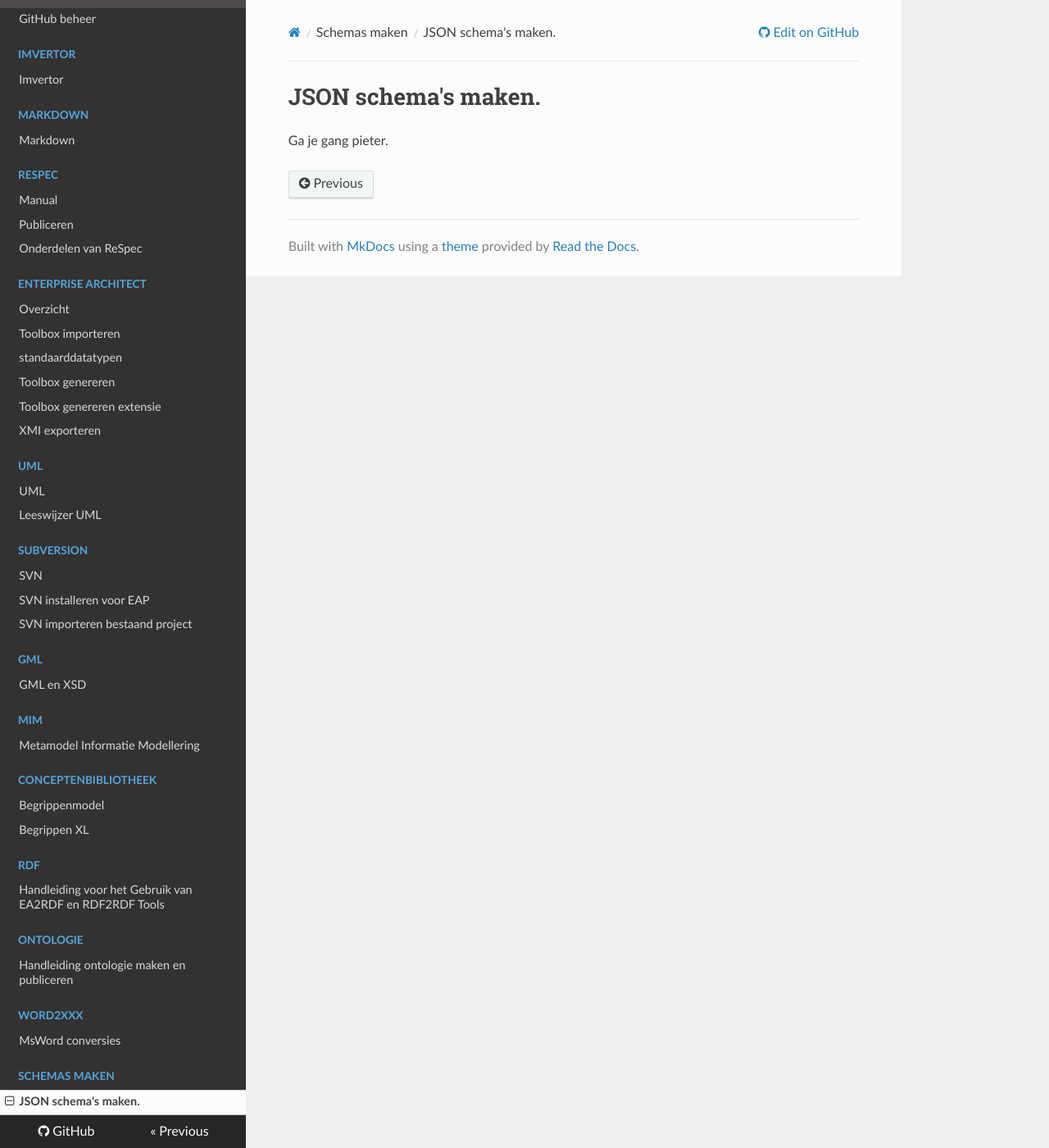
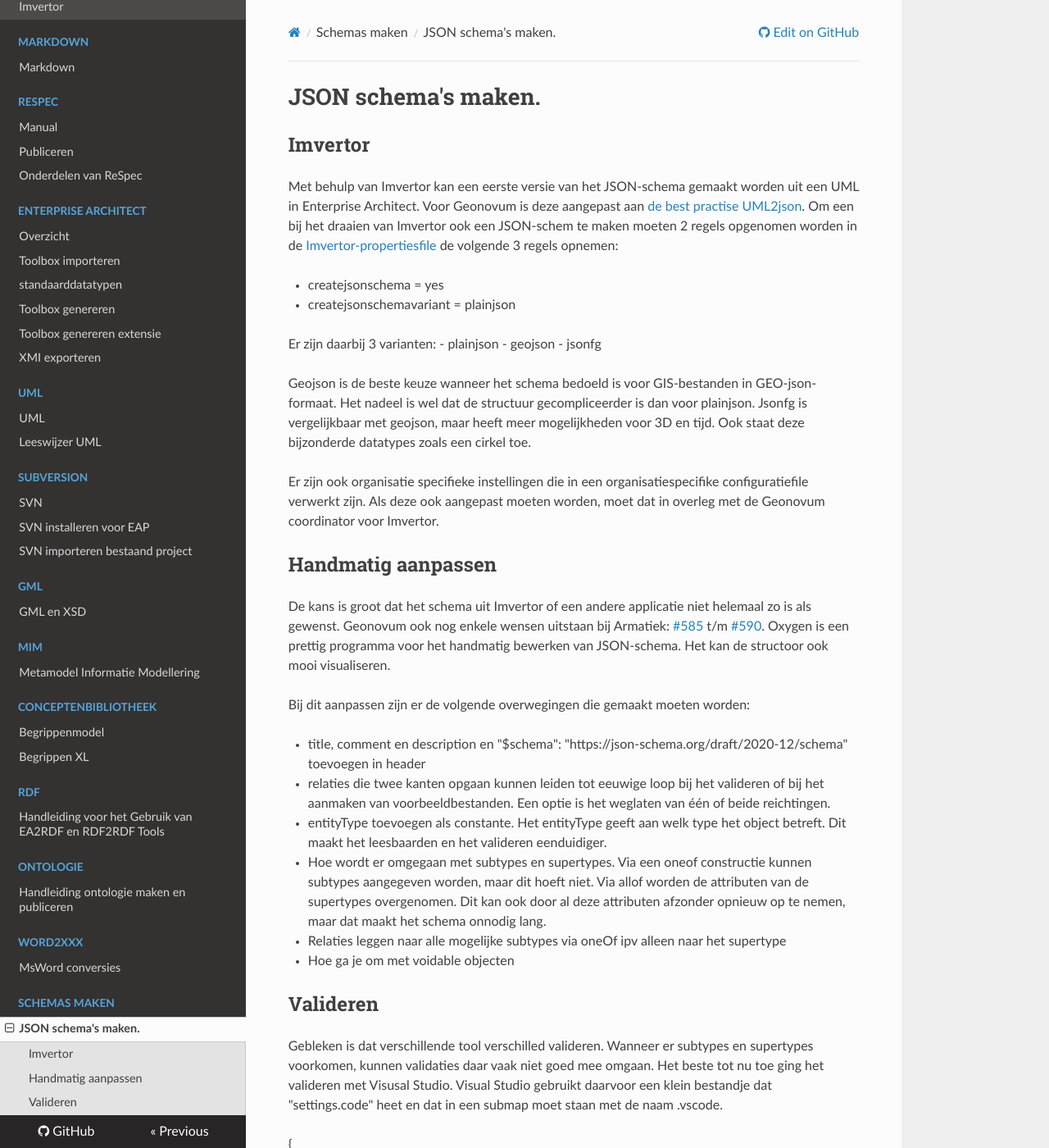
Before and after one commit to Geonovum/handleiding-tooling, an MkDocs documentation site: the page built from docs/schemas/JSON.md, in a window 1280 px wide and 1400 px high. Shown: the whole window at 82% size. Built offline with MkDocs 1.6.1, drawn with Linux system fonts in a browser that asks for light colours; nearby versions of some CDN libraries; some of the changed text lies outside the part shown.

Commit message:
Update JSON.md

```diff
--- a/docs/schemas/JSON.md
+++ b/docs/schemas/JSON.md
@@ -1,3 +1,60 @@
 # JSON schema's maken.
 
-Ga je gang pieter.
+## Imvertor
+
+Met behulp van Imvertor kan een eerste versie van het JSON-schema gemaakt worden uit een UML in Enterprise Architect.
+Voor Geonovum is deze aangepast aan [de best practise UML2json](https://docs.ogc.org/bp/24-017r1.html).
+Om een bij het draaien van Imvertor ook een JSON-schem te maken moeten 2 regels opgenomen worden in de [Imvertor-propertiesfile](https://armatiek.nl/doc/imvertor/imvertor-properties/1.0/) de volgende 3 regels opnemen:
+
+- createjsonschema = yes
+- createjsonschemavariant = plainjson
+
+Er zijn daarbij 3 varianten:
+- plainjson
+- geojson
+- jsonfg
+
+Geojson is de beste keuze wanneer het schema bedoeld is voor GIS-bestanden in GEO-json-formaat. Het nadeel is wel dat de structuur gecompliceerder is dan voor plainjson.
+Jsonfg is vergelijkbaar met geojson, maar heeft meer mogelijkheden voor 3D en tijd. Ook staat deze bijzonderde datatypes zoals een cirkel toe.
+
+Er zijn ook organisatie specifieke instellingen die in een organisatiespecifike configuratiefile verwerkt zijn.
+Als deze ook aangepast moeten worden, moet dat in overleg met de Geonovum coordinator voor Imvertor.
+
+## Handmatig aanpassen
+
+De kans is groot dat het schema uit Imvertor of een andere applicatie niet helemaal zo is als gewenst.
+Geonovum ook nog enkele wensen uitstaan bij Armatiek: [#585](https://github.com/Imvertor/Imvertor-Maven/issues/585) t/m [#590](https://github.com/Imvertor/Imvertor-Maven/issues/590).
+Oxygen is een prettig programma voor het handmatig bewerken van JSON-schema. Het kan de structoor ook mooi visualiseren.
+
+Bij dit aanpassen zijn er de volgende overwegingen die gemaakt moeten worden:
+
+- title, comment en description en "$schema": "https://json-schema.org/draft/2020-12/schema" toevoegen in header
+- relaties die twee kanten opgaan kunnen leiden tot eeuwige loop bij het valideren of bij het aanmaken van voorbeeldbestanden. Een optie is het weglaten van één of beide reichtingen.
+- entityType toevoegen als constante. Het entityType geeft aan welk type het object betreft. Dit maakt het leesbaarden en het valideren eenduidiger.
+- Hoe wordt er omgegaan met subtypes en supertypes. Via een oneof constructie kunnen subtypes aangegeven worden, maar dit hoeft niet. Via allof worden de attributen van de supertypes overgenomen. Dit kan ook door al deze attributen afzonder opnieuw op te nemen, maar dat maakt het schema onnodig lang.
+- Relaties leggen naar alle mogelijke subtypes via oneOf ipv alleen naar het supertype
+- Hoe ga je om met voidable objecten
+
+## Valideren
+
+Gebleken is dat verschillende tool verschilled valideren. Wanneer er subtypes en supertypes voorkomen, kunnen validaties daar vaak niet goed mee omgaan.
+Het beste tot nu toe ging het valideren met Visusal Studio.
+Visual Studio gebruikt daarvoor een klein bestandje dat "settings.code" heet en dat in een submap moet staan met de naam .vscode.
+
+{
+    "json.schemas": [
+        {
+          "fileMatch": ["voorbeeld.json"],
+          "url": "./voorbeeld_schema.json"
+        }
+      ]
+}
+
+Hierna zal hij on the fly het bestand "voorbeeld.json" valideren op "voorbeeld_schema.json". Dus tijdens het editen van voorbeeld.json wordt direct zichbaar of de inhoud voldoet aan het schema.
+Door de filenaam te veranderen en te saven, kan er op een ander json-bestand gevalideerd worden.
+
+
+geen 2 stereotypen
+
+
+JSON-schemas kunnen ook met [Modeldesk](https://modeldesk.io/) gemaakt worden.
```
